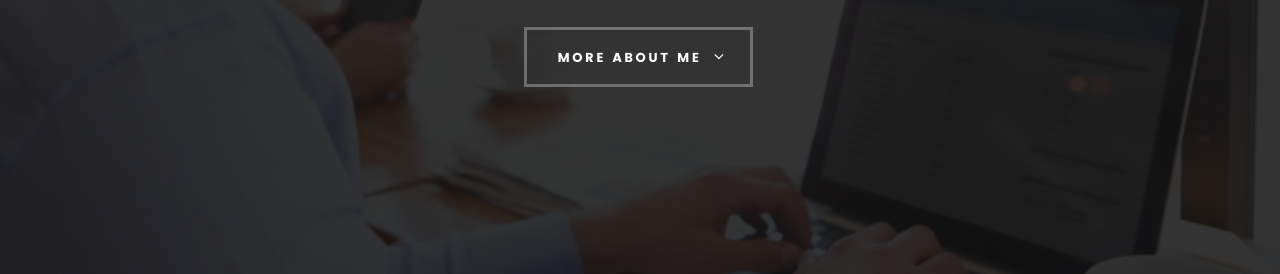
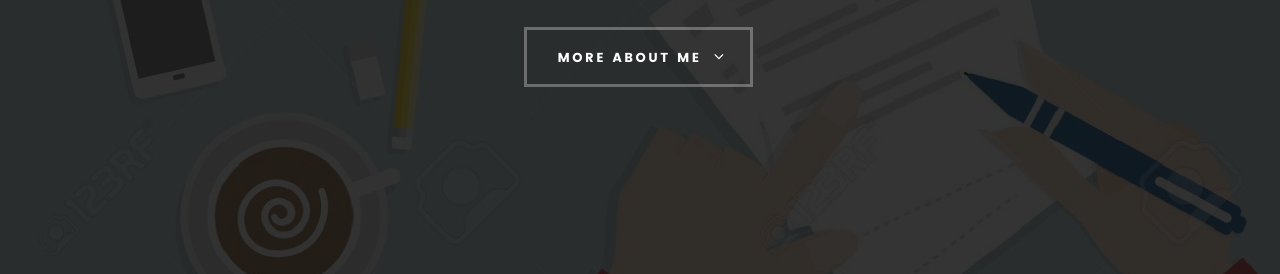
Before and after one commit to udaysaikrishna/saikrishna, a plain HTML site: page index.html in a window 1280 px wide. Shown: the part 412-686 px from the top of the page. Drawn offline with Linux system fonts and the light colour scheme; files whose address does not match are found by name.

Commit message:
Update main.css

```diff
--- a/css/main.css
+++ b/css/main.css
@@ -1294,7 +1294,7 @@ header .logo a {
  * -------------------------------------------------------------------
  */
 #intro {
-	background: #151515 url(../images/bg_j3.jpg) no-repeat center bottom;
+	background: #151515 url(../images/bg_j2.jpg) no-repeat center bottom;
 	-webkit-background-size: cover;
 	-moz-background-size: cover;
 	background-size: cover;
```
